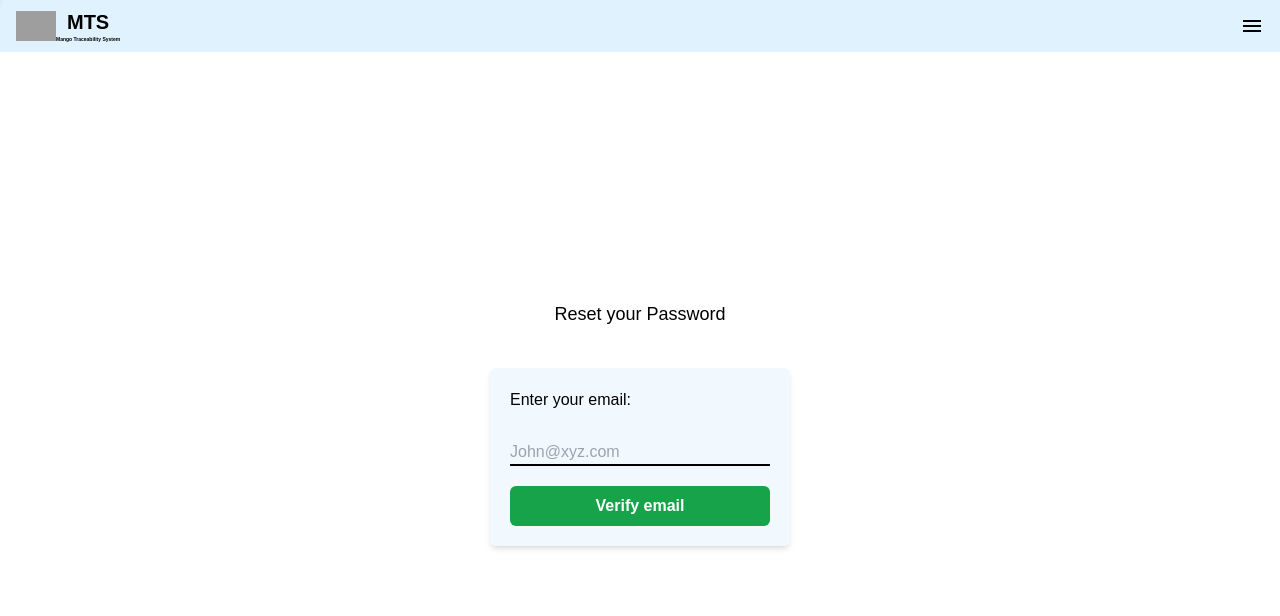
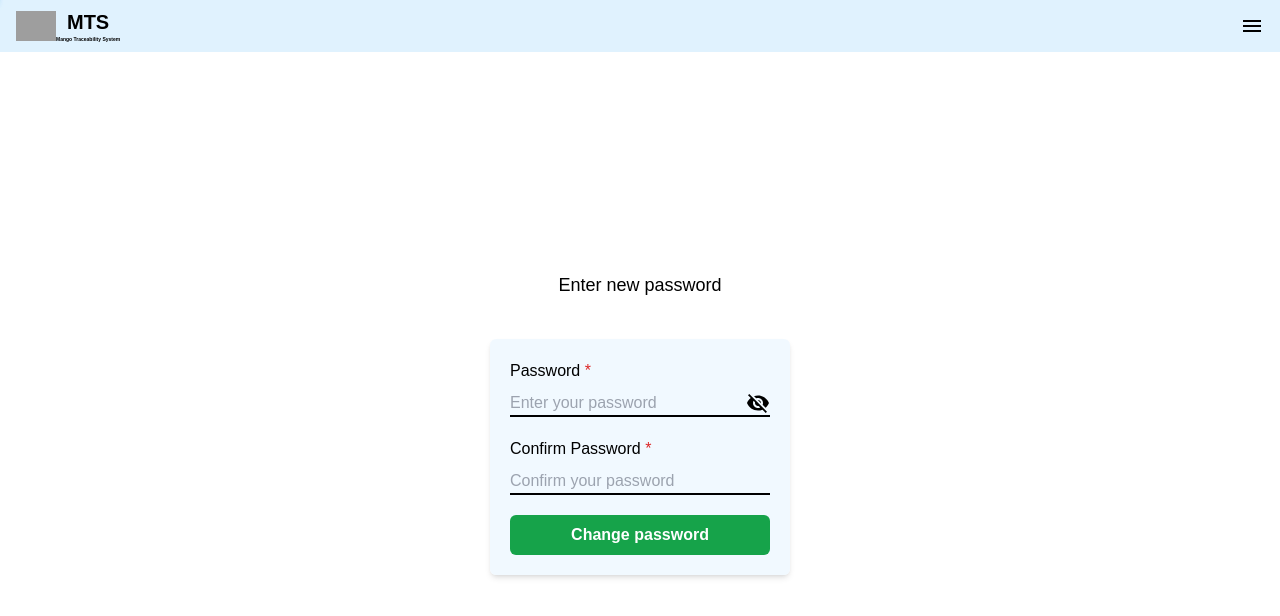
Before and after one commit to AmritHimanshu/Mango_Traceability_System, a Next.js app in the folder client/: page /forgot-password in a window 1280 px wide. Shown: the top 616 px of the page. Built offline with nearby package versions, Linux system fonts and the light colour scheme; no server answers; grey boxes are pictures that could not be loaded; a web font is replaced by a local one.

Commit message:
Adding forgot password functionality

```diff
--- a/client/src/app/forgot-password/page.tsx
+++ b/client/src/app/forgot-password/page.tsx
@@ -4,6 +4,9 @@ import React, { useRef, useState } from "react";
 import { LoadingBarRef } from "react-top-loading-bar";
 import CustomLoadingBar from "../components/loadingBar/CustomLoadingBar";
 import { FORGOT_SEND_OTP_EMAIL, VERIFY_OTP_EMAIL } from "@/utils/Apis/api";
+
+import VisibilityIcon from "@mui/icons-material/Visibility";
+import VisibilityOffIcon from "@mui/icons-material/VisibilityOff";
 
 function page() {
   const BASE_URL = process.env.NEXT_PUBLIC_BASE_URL;
@@ -13,9 +16,10 @@ function page() {
   const [email, setEmail] = useState("");
   const [password, setPassword] = useState("");
   const [confirm_password, setConfirmPassword] = useState("");
+  const [isVisiblePassword, setIsVisiblePassword] = useState(false);
   const [otp, setOtp] = useState("");
-  const [isEmailOtpSent, setIsEmailOtpSent] = useState(false);
-  const [isOtpVerified, setIsOtpVerified] = useState(false);
+  const [isEmailOtpSent, setIsEmailOtpSent] = useState(true);
+  const [isOtpVerified, setIsOtpVerified] = useState(true);
 
   const sendOtpToEmail = async () => {
     if (!email) {
@@ -151,6 +155,62 @@ function page() {
             </button>
           </div>
         )}
+
+        {isEmailOtpSent && isOtpVerified && (
+          <>
+            <div className="flex items-start flex-col mb-5">
+              <label htmlFor="password">
+                Password <span className="text-red-600">*</span>
+              </label>
+              <div className="flex justify-between input-tag">
+                <input
+                  type={`${isVisiblePassword ? "text" : "password"}`}
+                  id="password"
+                  name="password"
+                  className="outline-none w-full bg-transparent"
+                  placeholder="Enter your password"
+                  value={password}
+                  required
+                  onChange={(e) => setPassword(e.target.value)}
+                />
+                {isVisiblePassword ? (
+                  <VisibilityIcon
+                    onClick={() => setIsVisiblePassword(!isVisiblePassword)}
+                  />
+                ) : (
+                  <VisibilityOffIcon
+                    onClick={() => setIsVisiblePassword(!isVisiblePassword)}
+                  />
+                )}
+              </div>
+            </div>
+
+            <div className="flex items-start flex-col mb-5">
+              <label htmlFor="cpassword">
+                Confirm Password <span className="text-red-600">*</span>
+              </label>
+              <div className="flex justify-between input-tag">
+                <input
+                  type="password"
+                  id="cpassword"
+                  name="confirm_password"
+                  className="outline-none w-full bg-transparent"
+                  placeholder="Confirm your password"
+                  value={confirm_password}
+                  required
+                  onChange={(e) => setConfirmPassword(e.target.value)}
+                />
+              </div>
+            </div>
+
+            <button
+              className="btn bg-green-600 text-white"
+              onClick={() => verifyOtpToEmail()}
+            >
+              Change password
+            </button>
+          </>
+        )}
       </div>
     </div>
   );
```
